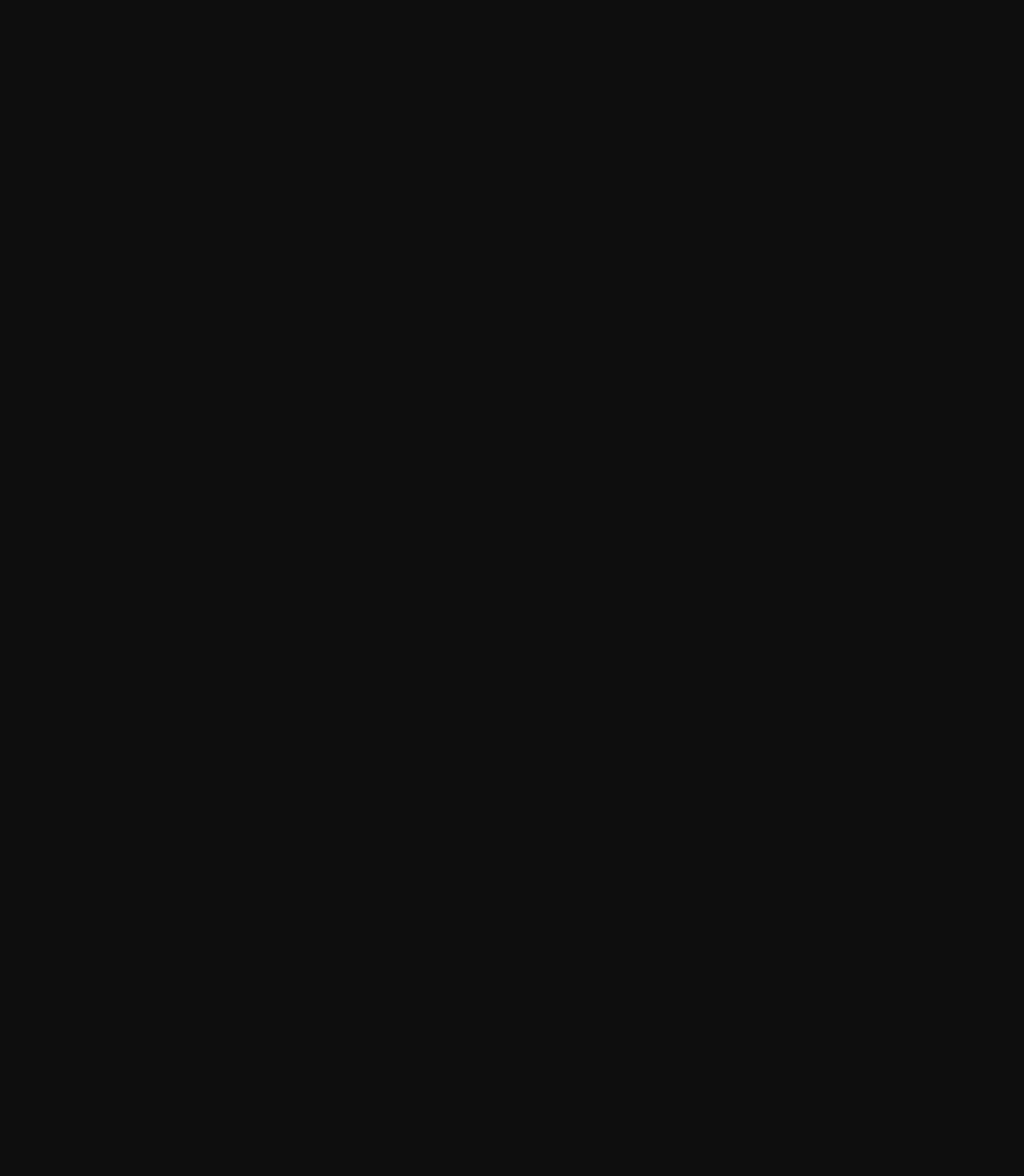
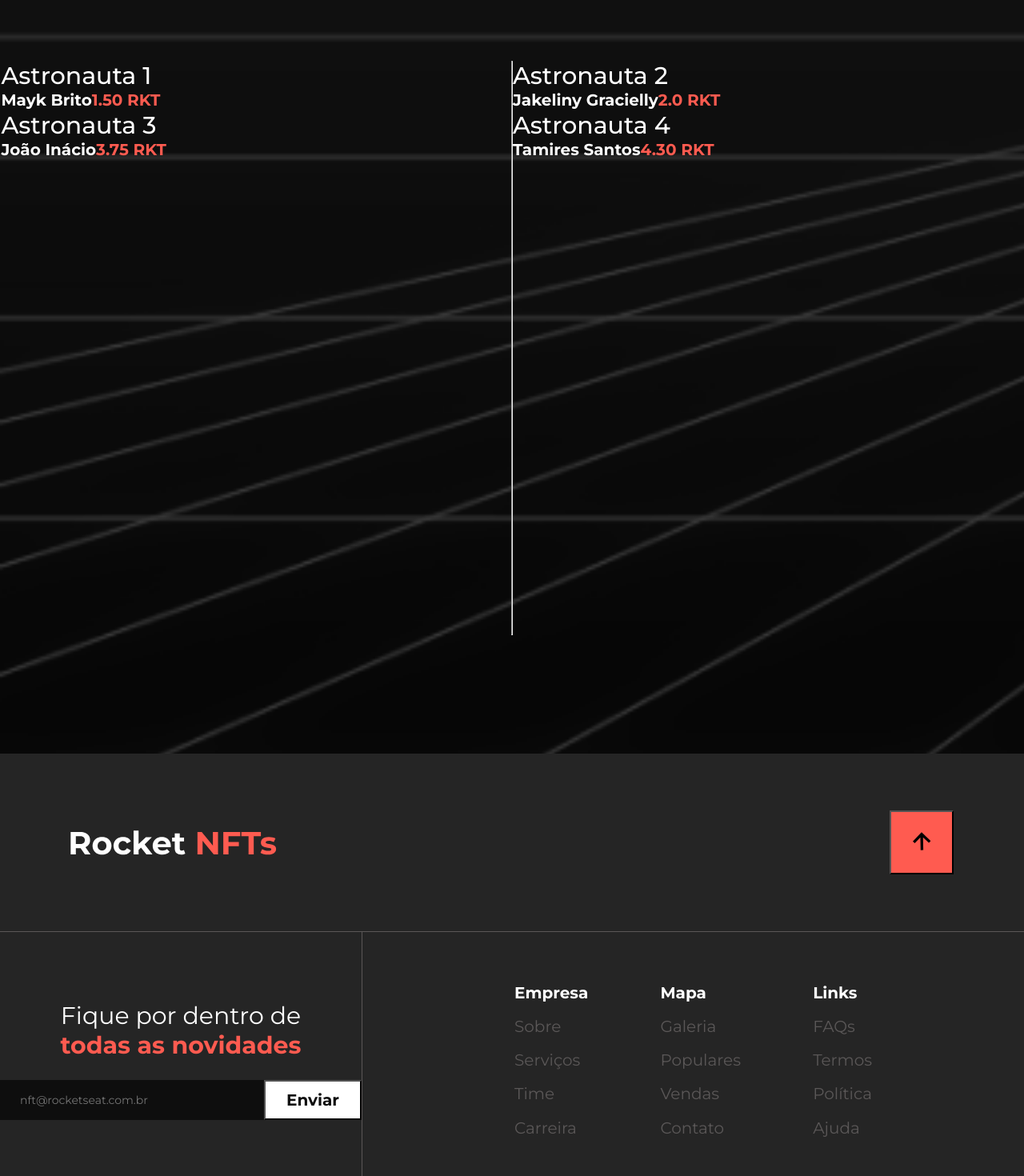
Before and after one commit to brunood07/rocket-nfts, a React (Vite) app: page / in a window 1280 px wide. Shown: the part 1960-3430 px from the top of the page at 80% size. Before the commit the page ends 1667 px from the top, so only its background shows below. Built offline with nearby package versions, Linux system fonts and the light colour scheme.

Commit message:
feat: footer completed

```diff
--- a/index.html
+++ b/index.html
@@ -4,7 +4,7 @@
 <head>
   <meta charset="UTF-8" />
 
-  <link rel="icon" type="image/svg+xml" href="/src/favicon.svg" />
+  <link rel="icon" type="image/svg+xml" href="./src/assets/favicon.ico" />
   <meta name="viewport" content="width=device-width, initial-scale=1.0" />
 
   <link rel="preconnect" href="https://fonts.googleapis.com" />
--- /dev/null
+++ b/src/components/ColumnLinks/index.tsx
@@ -0,0 +1,27 @@
+import { ColumnContainer, Link, Title } from "./styles";
+
+interface ColumnLinks {
+  title: string;
+  links: {
+    id: string;
+    displayName: string;
+    href: string;
+  }[];
+}
+
+export function ColumnLinks(props: ColumnLinks) {
+  const { links, title } = props;
+
+  return (
+    <ColumnContainer>
+      <Title>{title}</Title>
+      {links.map((item) => {
+        return (
+          <Link key={item.id} href={item.href}>
+            {item.displayName}
+          </Link>
+        );
+      })}
+    </ColumnContainer>
+  );
+}
--- /dev/null
+++ b/src/components/ColumnLinks/styles.ts
@@ -0,0 +1,28 @@
+import styled from "styled-components";
+
+export const ColumnContainer = styled.div`
+  display: flex;
+  flex-direction: column;
+  justify-content: space-between;
+
+  height: 193px;
+`;
+
+export const Title = styled.p`
+  font-size: 20px;
+  font-weight: bold;
+`;
+
+export const Link = styled.a`
+  font-size: 20px;
+
+  color: var(--subtitle-color);
+
+  text-decoration: none;
+
+  transition: all 0.3s;
+
+  &:hover {
+    opacity: 0.7;
+  }
+`;
--- /dev/null
+++ b/src/components/Footer/index.tsx
@@ -0,0 +1,61 @@
+import LogoSVG from "../../assets/logo.svg";
+import UpArrow from "../../assets/arrow-black.svg";
+import InstagramLogo from "../../assets/instagram.svg";
+import TwitterLogo from "../../assets/twitter.svg";
+import YoutubeLogo from "../../assets/youtube.svg";
+import EmailSVG from "../../assets/email.svg";
+
+import {
+  FooterContainer,
+  NewsletterContainer,
+  SectionOne,
+  SectionThree,
+  SectionTwo,
+  SocialMediaContainer,
+} from "./styles";
+import { FooterLinks } from "../FooterLinks";
+
+export function Footer() {
+  function handleScrollToTop() {
+    window.scrollTo({ top: 0, behavior: "smooth" });
+  }
+
+  return (
+    <FooterContainer>
+      <SectionOne>
+        <img src={LogoSVG} />
+        <button onClick={handleScrollToTop}>
+          <img src={UpArrow} />
+        </button>
+      </SectionOne>
+      <SectionTwo>
+        <NewsletterContainer>
+          <p>Fique por dentro de</p>
+          <strong>todas as novidades</strong>
+          <div>
+            <input placeholder="nft@rocketseat.com.br" />
+            <button>Enviar</button>
+          </div>
+        </NewsletterContainer>
+        <FooterLinks />
+      </SectionTwo>
+      <SectionThree>
+        <a href="www.rocketseat.com.br">www.rocketseat.com.br</a>
+        <SocialMediaContainer>
+          <a>
+            <img src={InstagramLogo} />
+          </a>
+          <a>
+            <img src={YoutubeLogo} />
+          </a>
+          <a>
+            <img src={TwitterLogo} />
+          </a>
+          <a>
+            <img src={EmailSVG} />
+          </a>
+        </SocialMediaContainer>
+      </SectionThree>
+    </FooterContainer>
+  );
+}
--- /dev/null
+++ b/src/components/Footer/styles.ts
@@ -0,0 +1,133 @@
+import styled from "styled-components";
+
+export const FooterContainer = styled.div`
+  width: 100%;
+  height: 709px;
+
+  margin-top: 148px;
+
+  background-color: var(--card-color);
+`;
+
+export const SectionOne = styled.div`
+  width: 100%;
+  height: 222px;
+
+  display: flex;
+  align-items: center;
+  justify-content: space-between;
+
+  padding: 0 88px;
+
+  button {
+    width: 80px;
+    height: 80px;
+
+    background-color: var(--color-logo);
+
+    transition: all 0.3s;
+
+    &:hover {
+      opacity: 0.7;
+    }
+  }
+`;
+
+export const SectionTwo = styled.div`
+  display: flex;
+  flex-direction: row;
+
+  width: 100%;
+  height: 320px;
+
+  border-top: 1px solid var(--subtitle-color);
+  border-bottom: 1px solid var(--subtitle-color);
+`;
+
+export const NewsletterContainer = styled.div`
+  display: flex;
+  align-items: center;
+  justify-content: center;
+  flex-direction: column;
+
+  border-right: 1px solid var(--subtitle-color);
+
+  width: 38%;
+  height: 320px;
+
+  p {
+    font-size: 30px;
+    color: var(--text-color);
+  }
+
+  strong {
+    font-size: 30px;
+    color: var(--color-logo);
+  }
+
+  div {
+    display: flex;
+    align-items: center;
+    justify-content: center;
+
+    margin-top: 25px;
+
+    input {
+      all: unset;
+      width: 280px;
+      height: 50px;
+
+      padding: 0 25px;
+
+      background-color: var(--body-background);
+    }
+
+    button {
+      width: 122px;
+      height: 50px;
+
+      background-color: var(--text-color);
+      color: var(--body-background);
+      font-size: 20px;
+      font-weight: bold;
+
+      transition: all 0.3s;
+
+      &:hover {
+        opacity: 0.7;
+      }
+    }
+  }
+`;
+
+export const SectionThree = styled.div`
+  display: flex;
+  align-items: center;
+  justify-content: space-between;
+
+  padding: 0 190px;
+
+  width: 100%;
+  height: 167px;
+
+  a {
+    font-size: 20px;
+    color: var(--subtitle-color);
+    text-decoration: none;
+
+    cursor: pointer;
+
+    transition: all 0.3s;
+
+    &:hover {
+      opacity: 0.7;
+    }
+  }
+`;
+
+export const SocialMediaContainer = styled.div`
+  display: flex;
+  justify-content: space-between;
+
+  width: 270px;
+`;
--- /dev/null
+++ b/src/components/FooterLinks/index.tsx
@@ -0,0 +1,90 @@
+import { ColumnLinks } from "../ColumnLinks";
+import { FooterLinksContainer } from "./styles";
+
+const columnOne = {
+  title: "Empresa",
+  links: [
+    {
+      id: "1",
+      displayName: "Sobre",
+      href: "#",
+    },
+    {
+      id: "2",
+      displayName: "Serviços",
+      href: "#",
+    },
+    {
+      id: "3",
+      displayName: "Time",
+      href: "#",
+    },
+    {
+      id: "4",
+      displayName: "Carreira",
+      href: "#",
+    },
+  ],
+};
+
+const columnTwo = {
+  title: "Mapa",
+  links: [
+    {
+      id: "5",
+      displayName: "Galeria",
+      href: "#",
+    },
+    {
+      id: "6",
+      displayName: "Populares",
+      href: "#",
+    },
+    {
+      id: "7",
+      displayName: "Vendas",
+      href: "#",
+    },
+    {
+      id: "8",
+      displayName: "Contato",
+      href: "#",
+    },
+  ],
+};
+
+const columnThree = {
+  title: "Links",
+  links: [
+    {
+      id: "9",
+      displayName: "FAQs",
+      href: "#",
+    },
+    {
+      id: "10",
+      displayName: "Termos",
+      href: "#",
+    },
+    {
+      id: "11",
+      displayName: "Política",
+      href: "#",
+    },
+    {
+      id: "12",
+      displayName: "Ajuda",
+      href: "#",
+    },
+  ],
+};
+
+export function FooterLinks() {
+  return (
+    <FooterLinksContainer>
+      <ColumnLinks title={columnOne.title} links={columnOne.links} />
+      <ColumnLinks title={columnTwo.title} links={columnTwo.links} />
+      <ColumnLinks title={columnThree.title} links={columnThree.links} />
+    </FooterLinksContainer>
+  );
+}
--- /dev/null
+++ b/src/components/FooterLinks/styles.ts
@@ -0,0 +1,13 @@
+import styled from "styled-components";
+
+export const FooterLinksContainer = styled.div`
+  width: 68%;
+  height: 320px;
+
+  display: flex;
+  flex-direction: row;
+  align-items: center;
+  justify-content: space-between;
+
+  padding: 0 190px;
+`;
--- /dev/null
+++ b/src/components/PopularOfTheWeek/index.tsx
@@ -0,0 +1,72 @@
+import {
+  Container,
+  Divider,
+  LeftColumn,
+  RightColumn,
+  PopularContainer,
+  SectionTitle,
+  Popular,
+  PopularHeader,
+  Title,
+  Button,
+  Artist,
+  ArtistName,
+  ArtValue,
+} from "./styles";
+
+export function PopularOfTheWeek() {
+  return (
+    <Container>
+      <SectionTitle>
+        <p>Populares&nbsp;</p> da semana
+      </SectionTitle>
+      <PopularContainer>
+        <LeftColumn>
+          <Popular>
+            <PopularHeader>
+              <Title>Astronauta 1</Title>
+              <Button></Button>
+            </PopularHeader>
+            <Artist>
+              <ArtistName>Mayk Brito</ArtistName>
+              <ArtValue>1.50 RKT</ArtValue>
+            </Artist>
+          </Popular>
+          <Popular>
+            <PopularHeader>
+              <Title>Astronauta 3</Title>
+              <Button></Button>
+            </PopularHeader>
+            <Artist>
+              <ArtistName>João Inácio</ArtistName>
+              <ArtValue>3.75 RKT</ArtValue>
+            </Artist>
+          </Popular>
+        </LeftColumn>
+        <Divider />
+        <RightColumn>
+          <Popular>
+            <PopularHeader>
+              <Title>Astronauta 2</Title>
+              <Button></Button>
+            </PopularHeader>
+            <Artist>
+              <ArtistName>Jakeliny Gracielly</ArtistName>
+              <ArtValue>2.0 RKT</ArtValue>
+            </Artist>
+          </Popular>
+          <Popular>
+            <PopularHeader>
+              <Title>Astronauta 4</Title>
+              <Button></Button>
+            </PopularHeader>
+            <Artist>
+              <ArtistName>Tamires Santos</ArtistName>
+              <ArtValue>4.30 RKT</ArtValue>
+            </Artist>
+          </Popular>
+        </RightColumn>
+      </PopularContainer>
+    </Container>
+  );
+}
--- /dev/null
+++ b/src/components/PopularOfTheWeek/styles.ts
@@ -0,0 +1,87 @@
+import styled from "styled-components";
+
+export const Container = styled.div`
+  width: 1277px;
+  height: 937px;
+
+  margin-top: 150px;
+`;
+
+export const PopularContainer = styled.div`
+  display: flex;
+  flex-direction: row;
+
+  margin-top: 158px;
+`;
+
+export const LeftColumn = styled.div`
+  display: flex;
+  flex-direction: column;
+  /* align-items: flex-start; */
+
+  width: 638.5px;
+`;
+
+export const RightColumn = styled.div`
+  display: flex;
+  flex-direction: column;
+  /* align-items: flex-end; */
+
+  width: 638.5px;
+`;
+
+export const SectionTitle = styled.div`
+  display: flex;
+
+  font-size: 50px;
+  font-weight: bold;
+  line-height: 61px;
+
+  p {
+    color: var(--color-logo);
+  }
+`;
+
+export const Divider = styled.hr`
+  height: 718px;
+`;
+
+export const Popular = styled.div`
+  display: flex;
+  flex-direction: column;
+
+  width: 377px;
+`;
+
+export const PopularHeader = styled.div``;
+
+export const Title = styled.p`
+  font-size: 30px;
+  font-weight: 500;
+
+  line-height: 37px;
+`;
+
+export const Button = styled.div``;
+
+export const Artist = styled.div`
+  display: flex;
+  align-items: center;
+  flex-direction: row;
+`;
+
+export const ArtistName = styled.div`
+  font-size: 20px;
+  font-weight: 600;
+
+  line-height: 25px;
+`;
+
+export const ArtValue = styled.div`
+  font-size: 20px;
+  font-weight: 600;
+
+  line-height: 25px;
+
+  color: var(--color-logo);
+`;
--- a/src/pages/Home/index.tsx
+++ b/src/pages/Home/index.tsx
@@ -1,7 +1,9 @@
+import { Footer } from "../../components/Footer";
 import { Gallery } from "../../components/Gallery";
 import { Header } from "../../components/Header";
 import { Hero } from "../../components/Hero";
 import { InfoSection } from "../../components/InfoSection";
+import { PopularOfTheWeek } from "../../components/PopularOfTheWeek";
 
 import { Container } from "./styles";
 
@@ -12,6 +14,8 @@
       <Hero />
       <Gallery />
       <InfoSection />
+      <PopularOfTheWeek />
+      <Footer />
     </Container>
   );
 }
```
